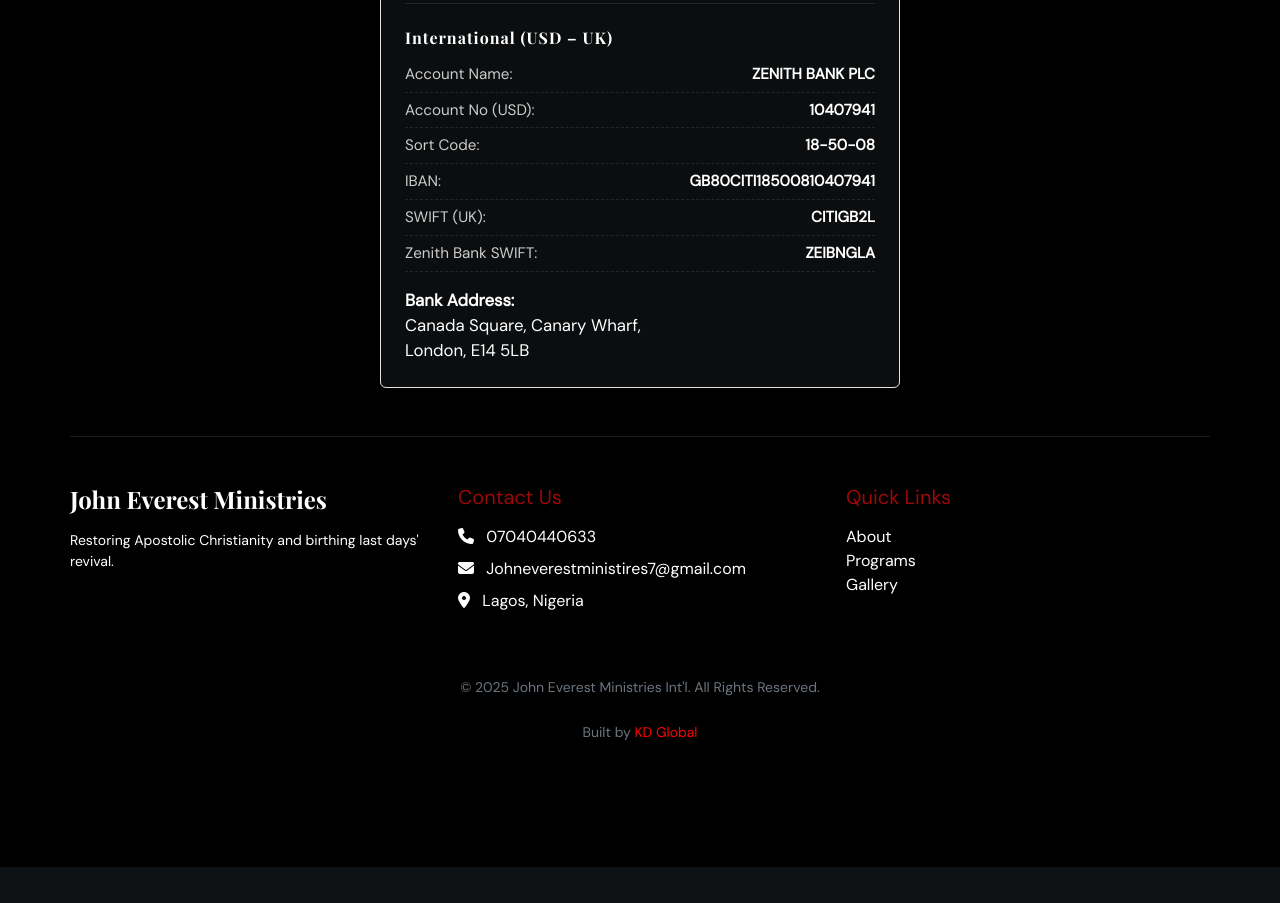
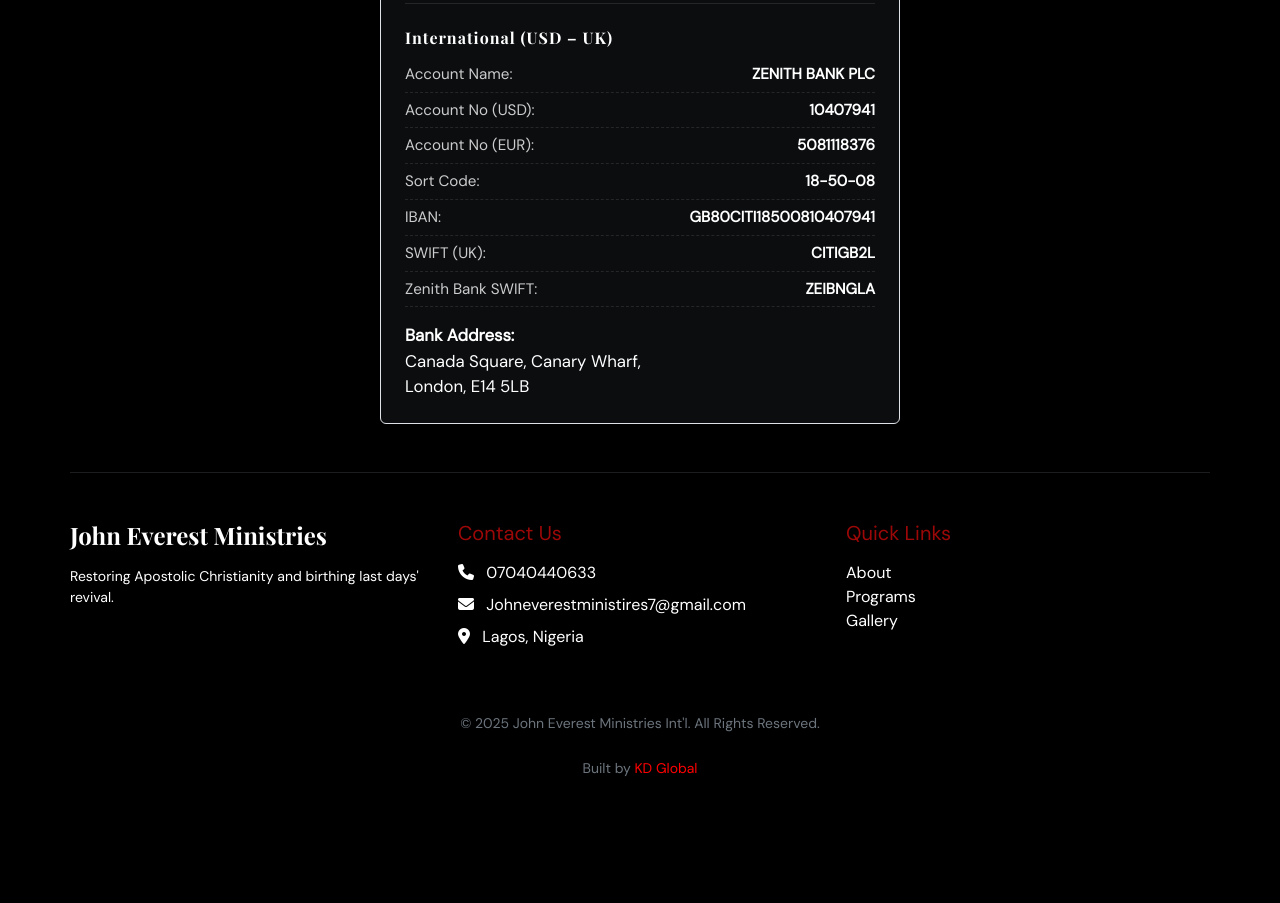
Before and after one commit to kerdaino/john-everest-min, a plain HTML site: page index.html in a window 1280 px wide. Shown: the part 6880-7783 px from the top of the page. Before the commit the page ends 7747 px from the top, so only its background shows below. Drawn offline with nearby package versions, Linux system fonts and the light colour scheme; no server answers; a web font is replaced by a local one.

Commit message:
account number fix

```diff
--- a/index.html
+++ b/index.html
@@ -400,6 +400,7 @@
     <ul class="account-list">
       <li><span>Account Name:</span> <strong>ZENITH BANK PLC</strong></li>
       <li><span>Account No (USD):</span> <strong>10407941</strong></li>
+      <li><span>Account No (EUR):</span> <strong>5081118376</strong></li>
       <li><span>Sort Code:</span> <strong>18-50-08</strong></li>
       <li><span>IBAN:</span> <strong>GB80CITI18500810407941</strong></li>
       <li><span>SWIFT (UK):</span> <strong>CITIGB2L</strong></li>
```
